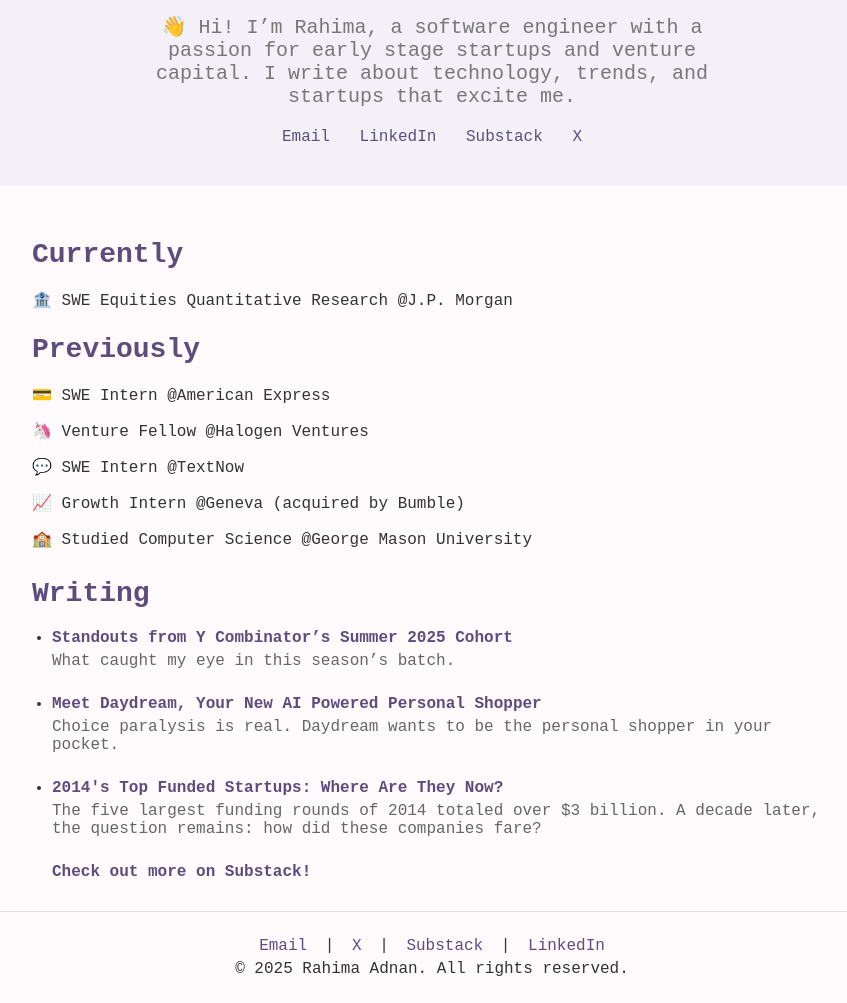
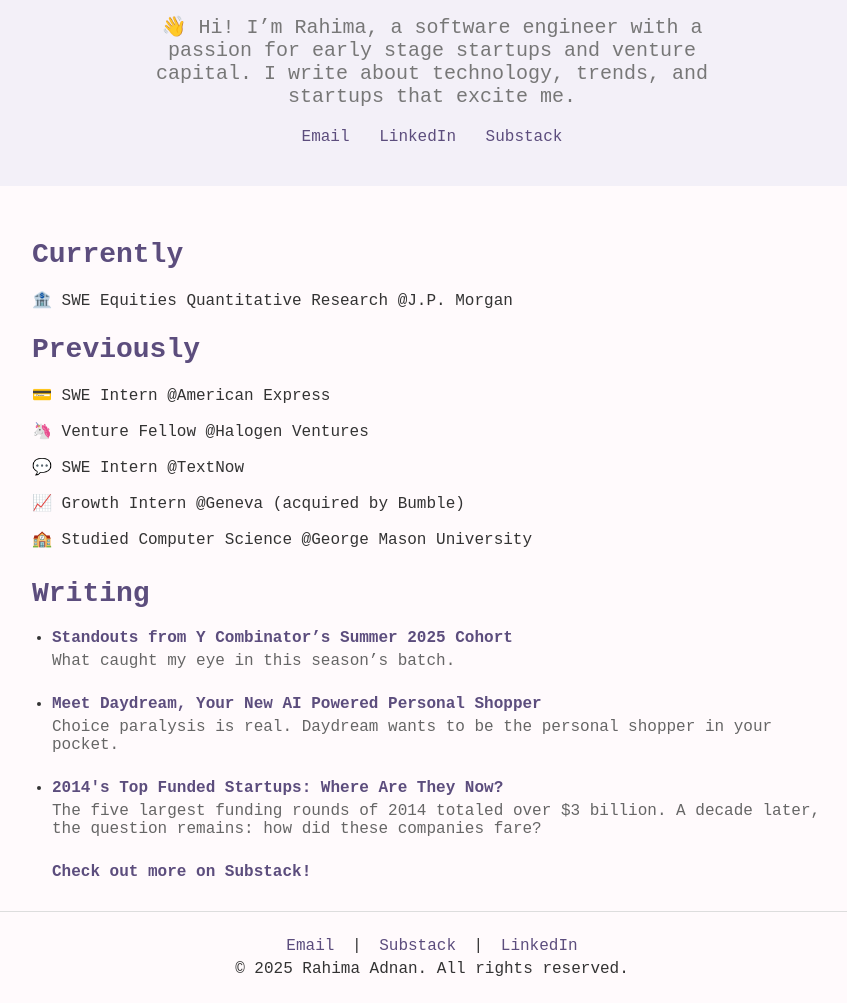
Before and after one commit to rahimaadnan/rahimaadnan.github.io, a plain HTML site: page index.html in a window 1280 px wide. Shown: the part 160-1163 px from the top of the page, without its empty margins (208-1055 px from the left). Drawn offline with Linux system fonts and the light colour scheme.

Commit message:
Update index.html

```diff
--- a/index.html
+++ b/index.html
@@ -166,7 +166,6 @@
       <a href="mailto:hello@rahimaadnan.com" target="_blank" rel="noopener noreferrer">Email</a>
       <a href="https://www.linkedin.com/in/rahimaadnan/" target="_blank" rel="noopener noreferrer">LinkedIn</a>
       <a href="https://rahimaadnan.substack.com/" target="_blank" rel="noopener noreferrer">Substack</a>
-      <a href="https://x.com/rahimaadnan" target="_blank" rel="noopener noreferrer">X</a>
     </div>
   </header>
 
@@ -213,7 +212,6 @@
   <footer>
     <p>
       <a href="mailto:hello@rahimaadnan.com" target="_blank" rel="noopener noreferrer">Email</a> |
-      <a href="https://x.com/rahimaadnan" target="_blank" rel="noopener noreferrer">X</a> |
       <a href="https://rahimaadnan.substack.com/" target="_blank" rel="noopener noreferrer">Substack</a> |
       <a href="https://www.linkedin.com/in/rahimaadnan/" target="_blank" rel="noopener noreferrer">LinkedIn</a>
     </p>
```
